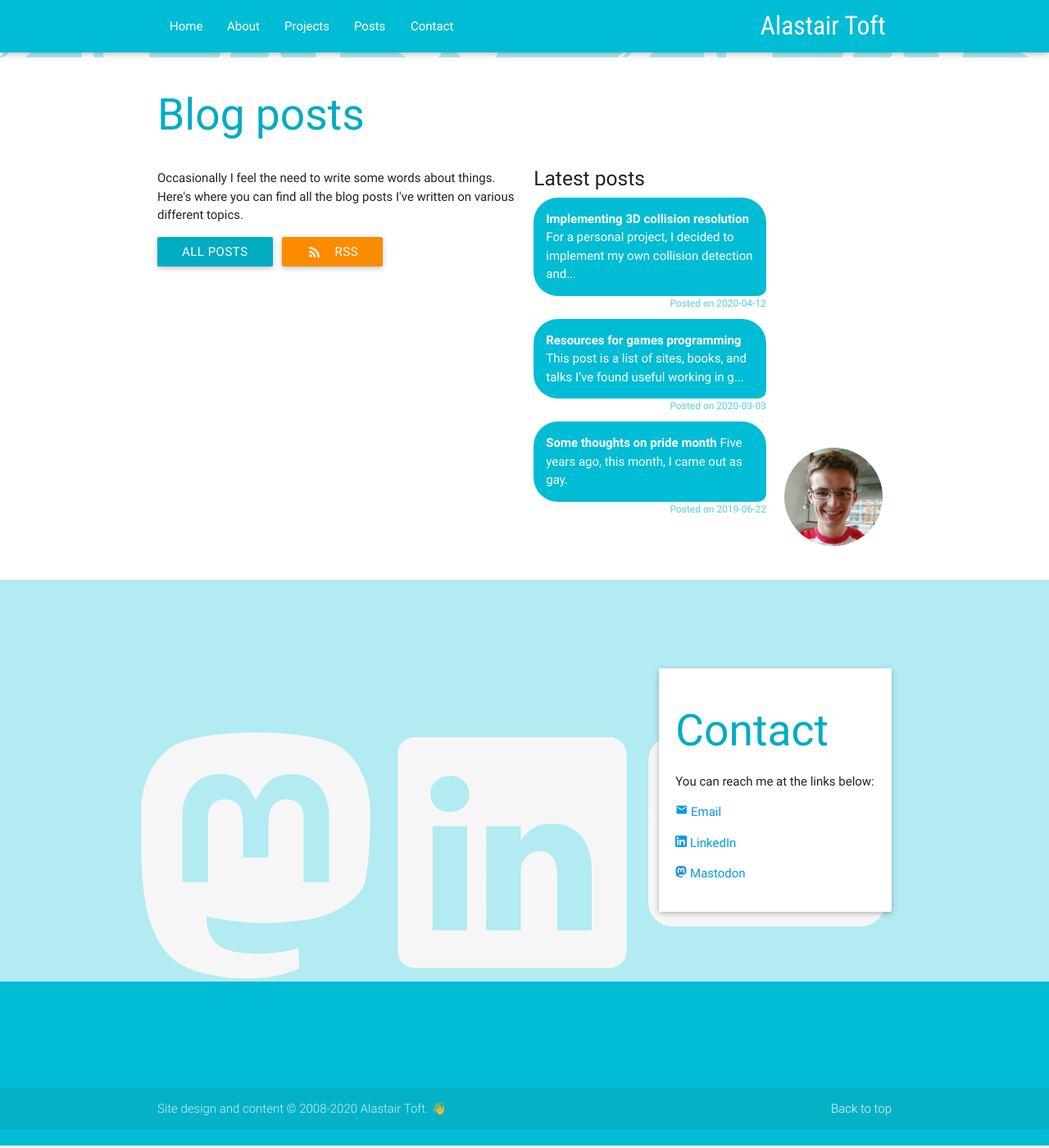
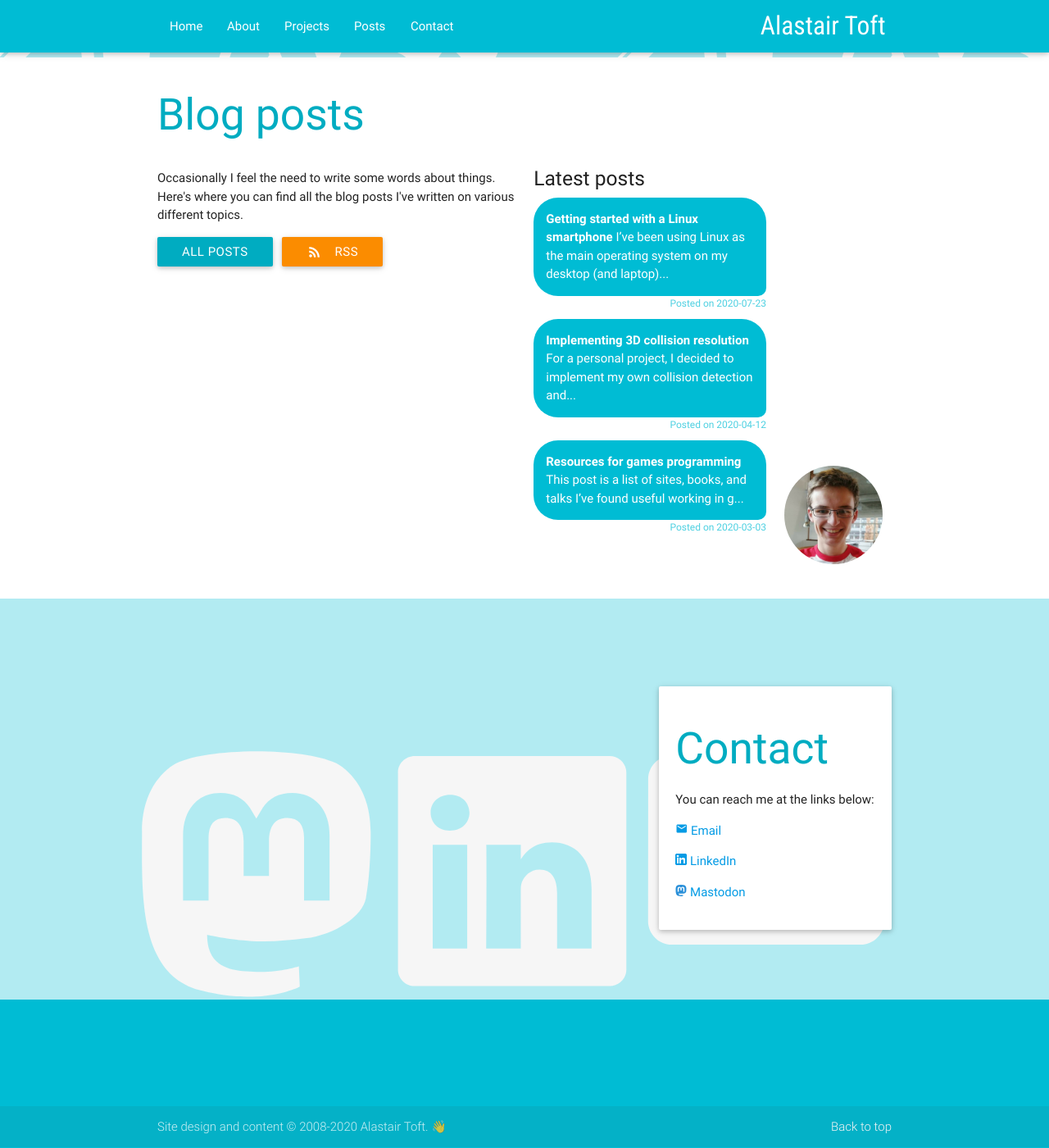
Before and after one commit to atoft/atoft.github.io, a Jekyll site: the page built from index.html, in a window 1280 px wide and 1400 px high, scrolled down 1886 px. Shown: the whole window at 82% size. Built offline with Jekyll 4.4.1, drawn with Linux system fonts in a browser that asks for light colours; nearby versions of some CDN libraries; some of the changed lines change nothing that is shown.

Commit message:
WIP PinePhone blog post.

```diff
--- /dev/null
+++ b/_posts/2020-07-23-getting-started-with-a-linux-smartphone.md
@@ -0,0 +1,72 @@
+---
+layout: post
+title: "Getting started with a Linux smartphone"
+img: images/posts/collision-banner.png
+project:
+---
+
+I've been using Linux as the main operating system on my desktop (and laptop) for a few years. As a programmer I much prefer it as an operating system, thanks to how natural it is to use the terminal and Unix commands. For everyday use I find it much more pleasant than Windows, and the user experience is getting better all the time as well.
+
+The same has not really been possible on other devices like my phone, but fortunately several projects are working to change that. One example is Pine64's [PinePhone](https://www.pine64.org/pinephone/), a phone aimed at enthusiasts and developers who are working on mobile Linux distributions and apps.
+
+In this post I'll take a look at my experience using and programming for the PinePhone so far. I'll go into some technical details, but you can skip over them if you just want an idea of what the phone is like.
+
+# The phone
+The PinePhone costs $150, so obviously it doesn't compare to high end Android devices and iPhones. That said, the build quality is good and it feels like a "real phone". As well as a good, large screen and front and rear cameras, it also has a headphone jack, a removable battery and a MicroSD card slot. Another interesting feature is the hardware switches behind the back case to disable features like the modem and GPS for the privacy-conscious.
+
+All in all the hardware, while still definitely an early model, is really impressive.
+
+# Getting started with Ubuntu Touch
+The version of the phone I bought came pre-installed with an operating system called [Ubuntu Touch](https://ubports.com/), from the UBports team. It has a fairly polished graphical user interface, a good web browser, and an app store, and a few basic apps installed. These apps are generally designed specifically for the OS, so they work properly on a mobile screen, but they vary a bit in how polished they are.
+
+Like all the operating systems that are available, it's still early days on the device, so some things needed improvement (battery life) and others (camera) didn't work at all.
+
+It has some interesting ideas from an architecture point of view; [the system software is immutable (read-only)](https://ubports.com/blog/ubports-blogs-news-1/post/terminal-chapter-1-3082) so all apps have to come in a specific package format called Clicks and run sandboxed from the rest of the software.
+
+# Installing another operating system
+Ubuntu Touch is an impressive project, but personally I wanted an operating system with capabilities more similar to what I was used to with Linux on the desktop.
+
+Fortunately one of the benefits of the PinePhone is the ability to install virtually any Linux-based OS, and it's surprisingly easy to do. All you need is a MicroSD card and a USB cable.
+
+On your PC, you can download a tool called [Jumpdrive](https://github.com/dreemurrs-embedded/Jumpdrive) and install ("flash") it onto the card using a simple Unix tool called `dd`.
+
+Once this card is inserted into the PinePhone, you can connect the phone to the PC by USB and access its internal storage. Now you can flash any operating system image onto it with `dd`. Remove the card, power on the phone, and that's it!
+
+# Mobian
+I chose to try [Mobian](https://mobian-project.org/), which is a version of the venerable Linux distribution Debian which is tweaked to work better on mobile devices.
+
+This means you have access to all the software in the Debian package repositories, and other software sources like [Flatpak](https://www.flatpak.org/). It also means that all the tools and utilities available will be familiar to anyone who's used a Debian-based distribution like Ubuntu.
+
+Mobian runs a user interface called [Phosh](https://source.puri.sm/Librem5/phosh), which is being developed for another Linux phone project, the [Librem 5](https://puri.sm/products/librem-5/). It's designed to be something of a mobile equivalent to the [GNOME Shell](https://en.wikipedia.org/wiki/GNOME_Shell), a desktop environment that will again be familiar to users of many Linux distributions. It still has rough edges, but it definitely shows lots of potential:
+
+amazing screenshots
+
+As I mentioned, thanks to it being Debian-based, practically any open-source software for Linux can be installed and run on the phone. Of course, the majority of GUI applications won't have been designed to run on a mobile device, so how well they fit on the screen is a gamble. GNOME-based ([GTK](https://gtk.org/)) apps tend to have the best chance of working, and projects are starting to use the [`libhandy` library](https://gitlab.gnome.org/GNOME/libhandy/) to make their apps "reactive" so that the same user interface can scale between desktop and mobile, the same way that most modern websites do.
+
+Meanwhile, Mobian also added a "fit to screen" feature which attempts to scale the apps so that they at least don't spill off the edges of the screen, although this can lead to comically tiny user interfaces to try and use on a touch screen.
+
+Here's some examples of apps that work nicely on Mobian:
+
+# Accessing the phone remotely
+Since it's pretty early days for the software, you'll often find the need to install or tweak something using the command line. Mobian comes with a Terminal app you can use on the phone, but honestly trying to type out long commands on a touch screen is a complete nightmare. Thankfully, Unix tools come to the rescue again. It's easy to connect to the phone over `ssh`, so that you can send commands to the phone from your desktop, making the whole process much more usable. Similarly, you can transfer files across using `scp`.
+
+For more everyday use, I use [Syncthing](https://syncthing.net/) to share files between my laptop, desktop and Android phone, and it works great on the PinePhone as well.
+
+# Developing an app
+My excuse for buying a PinePhone was that I'd make it a project to develop some software for it. Despite having used Linux for a few years I'm not that familiar with the toolkits that are available to develop with, so this seemed like a fun opportunity to learn.
+
+Unlike on iPhone and Android, you can write apps for the phone in any programming language you like, from C or C++ to Python, JavaScript or even [bash](https://en.wikipedia.org/wiki/Bash_(Unix_shell))! For the user interface, GTK provides bindings for all these languages and others.
+
+I chose to use Rust as I've been meaning to get more experience with it. [GNOME Builder](https://wiki.gnome.org/Apps/Builder) comes with a template to make a GTK/Rust/Flatpak application so it's quite easy to get started. I found the interaction between "safe" Rust programming and the C-based GTK libraries to be very awkward, but I expect it will get easier when I get more familiar with both of them.
+
+I hacked together an implementation of the famous zero-player game [Conway's Game of Life](https://en.wikipedia.org/wiki/Conway's_Game_of_Life) as a learning exercise. It lets you open the game's "patterns" from a text file, and view and control the simulation. Compiling and testing the app on the PC is easy, but of course we want to try it on the phone!
+
+In theory we can compile the project on the phone itself, since all the compilers and build systems are available. In practice it's a little bit slow due to the underpowered hardware, and in fact I found that trying to compile the Rust libraries I needed would cause the phone to hang entirely. So, it's more feasible to compile on your desktop and transfer the build across. This requires "cross-compiling" since most desktops use x86_64 processors while the PinePhone, like most mobile devices, has an ARM-based processor. Using Flatpak, compiling for ARM turned out to be [quite a simple process](https://lists.freedesktop.org/archives/flatpak/2018-March/001019.html) (albeit still a bit slow) and produced a repository that can be transferred to the phone with `scp`. Then, the app can be installed and run on the phone.
+
+It works! I didn't do anything to make the displayed patterns resize, so the app quickly expands off the edges of the screen if you load one that's too big, but as a proof-of-concept I'm happy with it!
+
+
+# Impressions
+It should be pretty clear from the post that "Linux on mobile" is far from being ready for the average user. That said, most of these projects are very new and the improvements I've seen in just the short time I've had the phone (in battery life, performance, and features) have been very impressive. Huge thanks to everyone working on the projects that are making this possible.
+
+I'm still holding on to my Android phone for now. I'm really excited to see how the experience improves and I hope it won't be too long before I can switch over to the PinePhone for everyday use. In the meantime I hope to keep using it to learn more about Linux tools, and programming with new languages and libraries. I'd also like to work on a more useful app that might more helpful for Linux phone users.
--- a/css/style.css
+++ b/css/style.css
@@ -231,6 +231,12 @@ h1
     max-width: 100%;
 }
 
+code
+{
+    background-color: #ddd;
+    border-radius: 5px;
+}
+
 #about li
 {
     list-style-type: disc;
```
